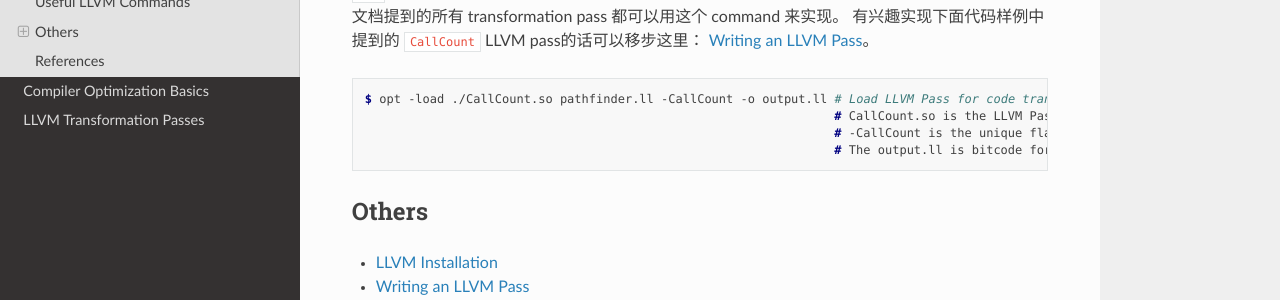
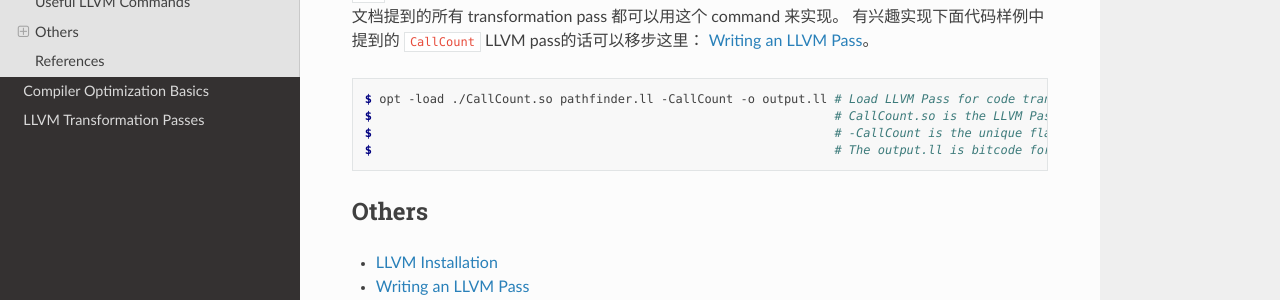
Before and after one commit to hyfshishen/understanding-llvm-transformation-passes, a Sphinx documentation site: the page built from docs/source/LLVM-a-quick-primer/index.rst, in a window 1280 px wide and 900 px high, scrolled down 3117 px. Shown: the part 250-550 px from the top of the window. Built offline with Sphinx 7.4.7 and the Read the Docs theme 2.0.0, drawn with Linux system fonts in a browser that asks for light colours; some of the changed text lies outside the part shown.

Commit message:
updating

```diff
--- a/docs/source/LLVM-a-quick-primer/index.rst
+++ b/docs/source/LLVM-a-quick-primer/index.rst
@@ -128,9 +128,9 @@ Useful LLVM Commands
 .. code-block:: console
 
    $ opt -load ./CallCount.so pathfinder.ll -CallCount -o output.ll # Load LLVM Pass for code transformation and optimization.
-                                                                    # CallCount.so is the LLVM Pass we want to load.
-                                                                    # -CallCount is the unique flag of this Pass registered in current LLVM project.
-                                                                    # The output.ll is bitcode format, which can be disassembler to readable IR via llvm-dis.
+   $                                                                # CallCount.so is the LLVM Pass we want to load.
+   $                                                                # -CallCount is the unique flag of this Pass registered in current LLVM project.
+   $                                                                # The output.ll is bitcode format, which can be disassembler to readable IR via llvm-dis.
 Others
 --------
 .. toctree::
```
Also changed, not shown: other parts of docs/source/LLVM-a-quick-primer/index.rst (+1 -1 lines).
